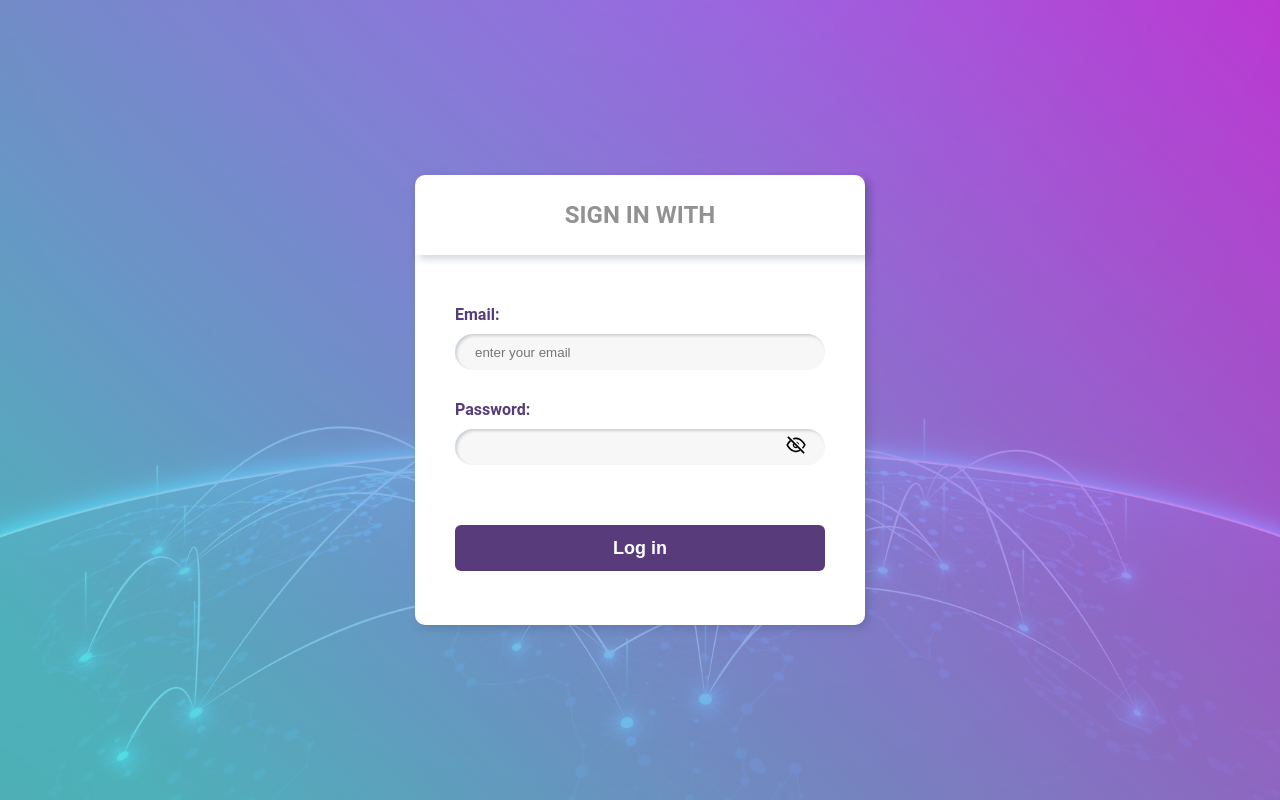
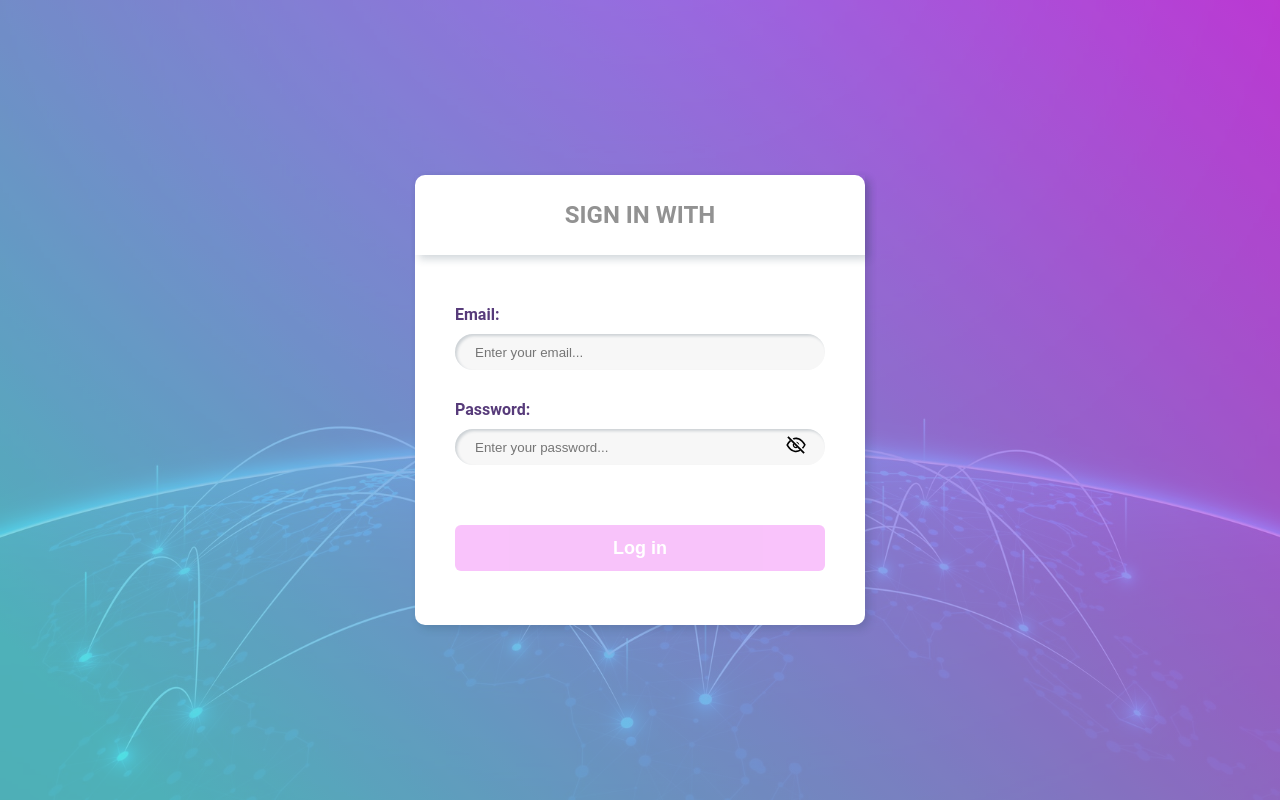
Before and after one commit to krikun1983/mts_test, a React app: page / in a window 1280 px wide. Built offline with nearby package versions, Linux system fonts and the light colour scheme.

Commit message:
feat: form validation

```diff
--- a/src/assets/scss/_form.scss
+++ b/src/assets/scss/_form.scss
@@ -10,6 +10,11 @@
     color: $color-purple-dark;
     font-weight: bold;
     cursor: pointer;
+
+    span {
+      color: $color-invalid-text;
+      font-size: 12px;
+    }
   }
 
   input {
@@ -30,6 +35,14 @@
     border: 1px solid $color-purple;
   }
 
+  input.valid {
+    background-color: $color-valid;
+  }
+
+  input.invalid {
+    background-color: $color-invalid;
+  }
+
   &__btn {
     display: inline-block;
     width: 100%;
@@ -38,19 +51,20 @@
     color: $color-white;
     font-weight: bold;
     font-size: 18px;
-    background-color: $color-purple-dark;
+    background-color: $color-purple;
     border: none;
     border-radius: 6px;
+    opacity: 0.3;
+  }
+
+  .send {
+    background-color: $color-purple-dark;
     cursor: pointer;
+    opacity: 1;
+  }
 
-    &:hover {
-      background-color: $color-purple;
-    }
-
-    &:active {
-      background-color: $color-purple;
-      opacity: 0.7;
-    }
+  .send:hover {
+    opacity: 0.7;
   }
 
   .form__password_label {
--- a/src/assets/scss/_variables.scss
+++ b/src/assets/scss/_variables.scss
@@ -4,6 +4,9 @@ $color-black: #000;
 $color-gray: #929292;
 $color-gray-light: #f7f7f7;
 $color-purple: #ea3bf0;
+$color-valid: #b9f5b6;
+$color-invalid-text: #f00;
+$color-invalid: rgb(252, 176, 176);
 $color-purple-dark: #573b7a;
 $color-turquoise: #62d7dd;
 
--- a/src/components/form/index.tsx
+++ b/src/components/form/index.tsx
@@ -1,30 +1,82 @@
-import React, { useState } from 'react';
-import { isCheckEmail, isCheckPassword, isTitleEmails, isTitlePassword } from '../../constants/forms';
+import React, { ChangeEvent, useEffect, useState } from 'react';
+import { isCheckEmail, isTitleEmails, isTitlePassword } from '../../constants/forms';
 
 const Form = (): JSX.Element => {
   const [passwordShow, setPasswordShow] = useState(false);
+  const [email, setEmail] = useState('');
+  const [password, setPassword] = useState('');
+  const [emailDirty, setEmailDirty] = useState(false);
+  const [passwordDirty, setPasswordDirty] = useState(false);
+  const [emailError, setEmailError] = useState('Email field cannot be empty');
+  const [passwordError, setPasswordError] = useState('Password field cannot be empty');
+  const [sendForm, setSendForm] = useState(false);
+
+  useEffect(() => {
+    if (emailError || passwordError) {
+      setSendForm(false);
+    } else {
+      setSendForm(true);
+    }
+  }, [emailError, passwordError]);
 
   const handlePasswordShow = () => {
     setPasswordShow(!passwordShow);
   };
 
+  const blurHandler = (e: ChangeEvent<HTMLInputElement>) => {
+    switch (e.target.name) {
+      case 'email':
+        setEmailDirty(true);
+        break;
+      case 'password':
+        setPasswordDirty(true);
+        break;
+      default:
+        setEmailDirty(false);
+        setPasswordDirty(false);
+    }
+  };
+
+  const emailHandler = (e: ChangeEvent<HTMLInputElement>): void => {
+    setEmail(e.target.value);
+    if (!isCheckEmail.test(String(e.target.value).toLowerCase())) {
+      setEmailError('Email is error');
+    } else {
+      setEmailError('');
+    }
+  };
+
+  const passwordHandler = (e: ChangeEvent<HTMLInputElement>): void => {
+    setPassword(e.target.value);
+    if (e.target.value.length < 6 || e.target.value.length > 25) {
+      setPasswordError('Password is error. Less than 6 ch. and more than 25');
+      if (!e.target.value) {
+        setPasswordError('Password field cannot be empty');
+      }
+    } else {
+      setPasswordError('');
+    }
+  };
+
   return (
     <form className="form" action="">
       <label htmlFor="email" className="form__email_label">
-        Email:
+        Email: {emailDirty && emailError && <span>{emailError}</span>}
       </label>
       <input
         id="email"
         name="email"
-        className="form__email_input"
+        className={`form__email_input ${!emailError ? 'valid' : ''}`}
         type="email"
-        pattern={`${isCheckEmail}`}
+        value={email}
+        onBlur={e => blurHandler(e)}
+        onChange={e => emailHandler(e)}
         title={`${isTitleEmails}`}
-        placeholder="enter your email"
+        placeholder="Enter your email..."
         required
       />
       <label htmlFor="password" className="form__password_label">
-        Password:
+        Password: {passwordDirty && passwordError && <span>{passwordError}</span>}
         <span
           onClick={handlePasswordShow}
           className={`password_icon ${passwordShow ? 'icon-show' : 'icon-close'}`}
@@ -34,14 +86,17 @@ const Form = (): JSX.Element => {
       <input
         id="password"
         name="password"
-        className="form__password_input"
+        className={`form__password_input ${!passwordError ? 'valid' : ''}`}
+        value={password}
         type={`${passwordShow ? 'text' : 'password'}`}
-        pattern={`${isCheckPassword}`}
+        onBlur={e => blurHandler(e)}
+        onChange={e => passwordHandler(e)}
         title={`${isTitlePassword}`}
+        placeholder="Enter your password..."
         required
       />
 
-      <button className="form__btn" type="submit">
+      <button className={`form__btn ${sendForm ? 'send' : ''}`} type="submit" disabled={!sendForm}>
         Log in
       </button>
     </form>
--- a/src/constants/forms.ts
+++ b/src/constants/forms.ts
@@ -1,5 +1,5 @@
-export const isCheckEmail = `^[a-zA-Z0-9_.+-]+@[a-zA-Z0-9-.]{2,20}\\.+[a-zA-Z0-9-.]{1,30}$`;
-export const isCheckPassword = `^((?=.*d)(?=.*[a-z])(?=.*[A-Z])(?=.*[@#$%]).{6,20})$`;
+export const isCheckEmail =
+  /^(([^<>()[\]\\.,;:\s@"]+(\.[^<>()[\]\\.,;:\s@"]+)*)|(".+"))@((\[[0-9]{1,3}\.[0-9]{1,3}\.[0-9]{1,3}\.[0-9]{1,3}\])|(([a-zA-Z\-0-9]+\.)+[a-zA-Z]{2,}))$/;
 export const isTitleEmails = `поле email не может быть пустым,
 должен соответствовать стандартному правилу формированию email`;
 export const isTitlePassword = `поле password не может быть меньше шести букв`;
--- /dev/null
+++ b/src/types/error.ts
@@ -0,0 +1,4 @@
+export type Error = {
+  email?: string;
+  password?: string;
+};
```
